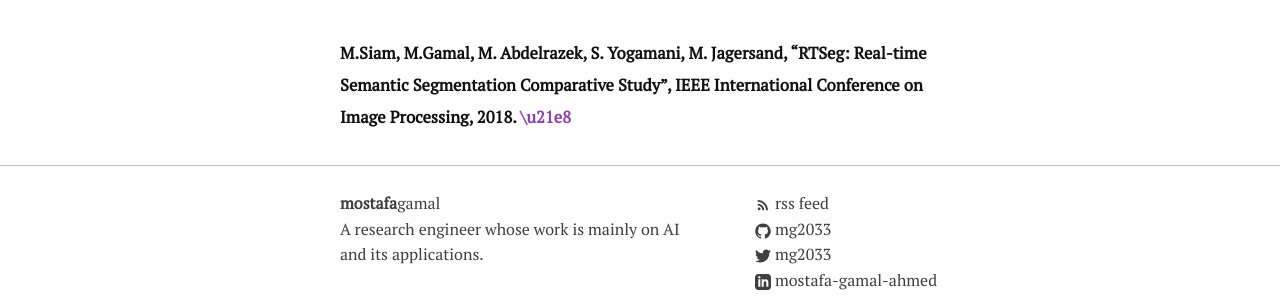
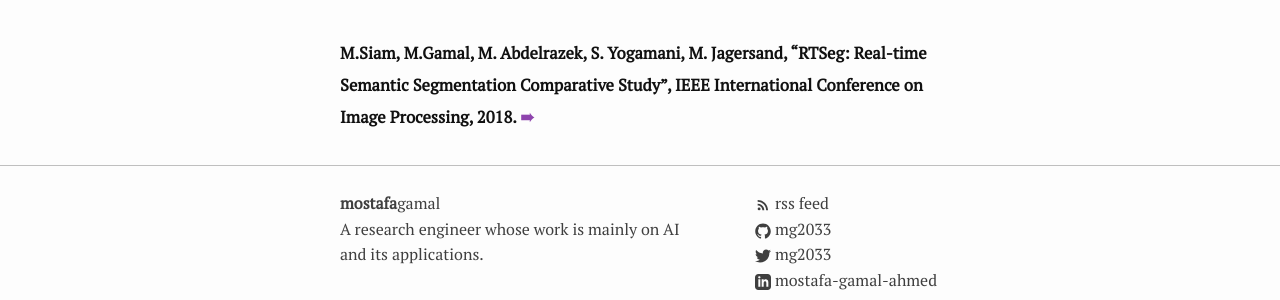
Before and after one commit to MG2033/mg2033.github.io, a Jekyll site: the page built from publications.md, in a window 1280 px wide. Shown: the part 181-481 px from the top of the page. Built offline with Jekyll 4.4.1, drawn with Linux system fonts in a browser that asks for light colours.

Commit message:
Publications

```diff
--- a/publications.md
+++ b/publications.md
@@ -2,4 +2,4 @@
 layout: page
 title:  "Publications"
 ---
-##### M.Siam, **M.Gamal**, M. Abdelrazek, S. Yogamani, M. Jagersand, "RTSeg: Real-time Semantic Segmentation Comparative Study", IEEE International Conference on Image Processing, 2018. [\u21e8](https://arxiv.org/abs/1803.02758)
+##### M.Siam, **M.Gamal**, M. Abdelrazek, S. Yogamani, M. Jagersand, "RTSeg: Real-time Semantic Segmentation Comparative Study", IEEE International Conference on Image Processing, 2018. [➠](https://arxiv.org/abs/1803.02758)
```
